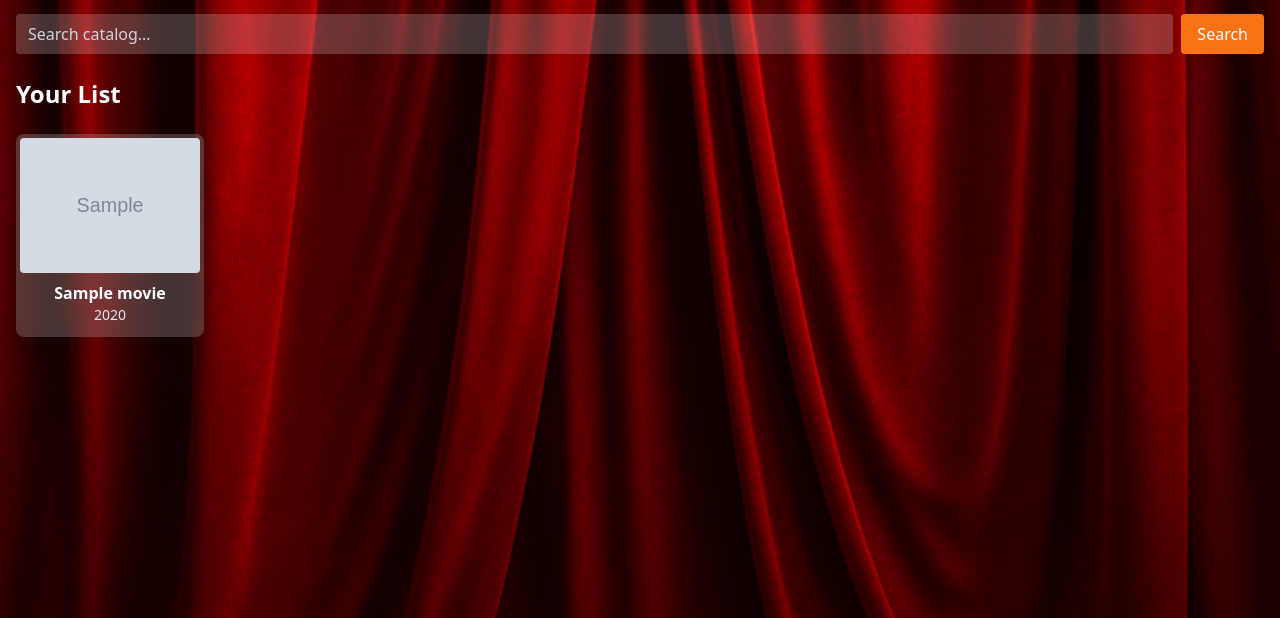
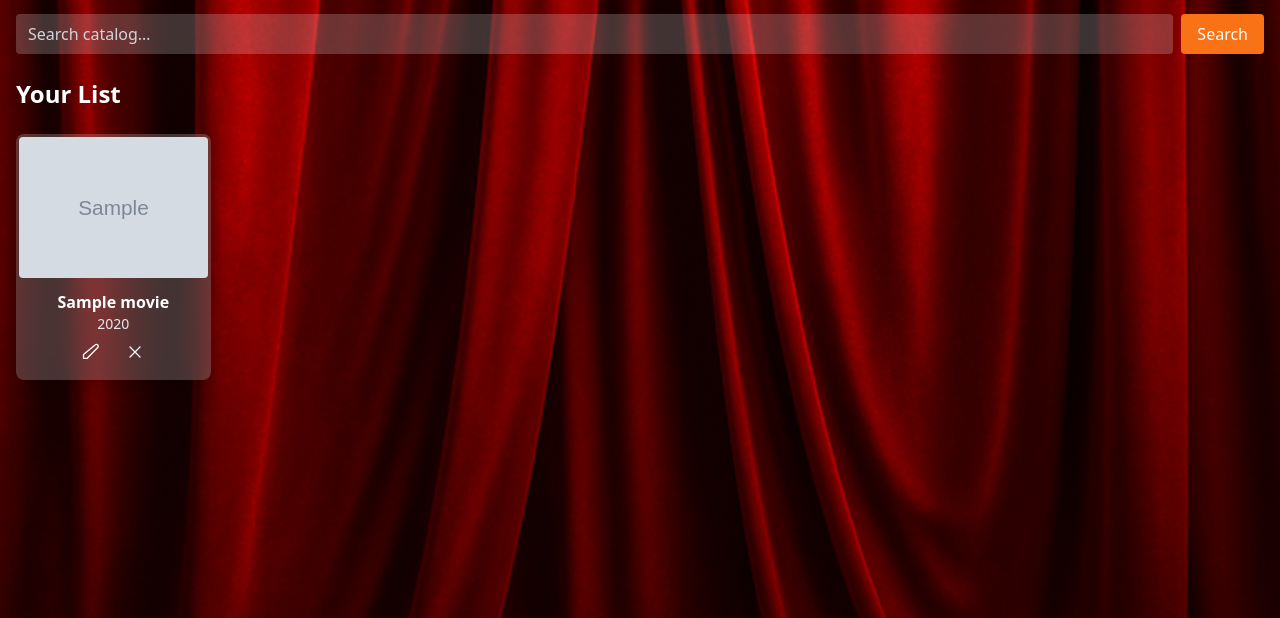
Before and after one commit to MartinEnke/Movie_Web_App, a Python web app: template templates/user_movies.html in a window 1280 px wide. Shown: the part 182-800 px from the top of the page. Run offline with Jinja, Linux system fonts and the light colour scheme; the template is opened without the code that fills it: most values are stand-ins (such as "Sample title", 1, 10 or a date in 2020); grey boxes marked "Sample" are stand-in pictures; some libraries are stand-ins or nearby versions.

Commit message:
add movie via user search, update, delete-warning

```diff
--- a/static/custom.css
+++ b/static/custom.css
@@ -35,6 +35,11 @@ body {
   background-size: cover;
 }
 
+form input,
+form textarea,
+form select {
+  color: black;
+}
 
 /* Example: style your footer */
 footer {
--- a/templates/movie_detail.html
+++ b/templates/movie_detail.html
@@ -23,6 +23,10 @@
         <p class="text-gray-200">Genre: {{ movie.genre }}</p>
       {% endif %}
       <p class="text-gray-200">Directed by: {{ movie.director or 'Unknown' }}</p>
+
+      {% if movie.rating is not none %}
+        <p class="text-gray-200">Rating: {{ '%.1f'|format(movie.rating) }}/10</p>
+      {% endif %}
 
       {% if movie.plot %}
         <h3 class="text-2xl font-semibold mt-4">Plot</h3>
--- a/templates/update_movie.html
+++ b/templates/update_movie.html
@@ -10,7 +10,7 @@
     <div>
       <label for="name" class="block text-sm font-medium">Title*</label>
       <input type="text" name="name" id="name" required
-             value="{{ movie.name }}"
+             value="{{ movie.title }}"
              class="mt-1 block w-full rounded-md border-gray-300 shadow-sm">
     </div>
 
--- a/templates/user_movies.html
+++ b/templates/user_movies.html
@@ -1,4 +1,3 @@
-{# templates/user_movies.html #}
 {% extends "base.html" %}
 {% block title %}{{ user.name }}’s Movies – CineSis{% endblock %}
 
@@ -9,7 +8,6 @@
     </a>
   </h2>
 
-  {# — Search Form — #}
   <form method="get"
         action="{{ url_for('main.user_movies', user_id=user.id) }}"
         class="mb-6 flex space-x-2">
@@ -29,19 +27,14 @@
       Results for “{{ query }}”
     </h3>
 
-    {# --- New matches (can +Add) --- #}
     {% if new_results %}
-      <div class="grid grid-cols-2 sm:grid-cols-3 md:grid-cols-4 lg:grid-cols-6 gap-6 mb-8">
+      <div class="grid grid-cols-2 sm:grid-cols-3 md:grid-cols-4 lg:grid-cols-6 gap-4 mb-8">
         {% for m in new_results %}
-          <div class="group relative bg-white bg-opacity-20 backdrop-blur-md rounded-lg shadow-lg
-                      flex flex-col p-1 transition duration-200 hover:bg-opacity-30 hover:shadow-xl">
-            {# full-card link overlay #}
-            <a href="{{ url_for('main.movie_detail', movie_id=m.id) }}"
-               class="absolute inset-0 z-10"></a>
+          <div class="group relative bg-white bg-opacity-20 backdrop-blur-md rounded-lg shadow-lg flex flex-col p-1 transition duration-200 hover:bg-opacity-30 hover:shadow-xl">
+            <a href="{{ url_for('main.movie_detail', movie_id=m.id) }}" class="absolute inset-0 z-10"></a>
 
             {% if m.poster %}
-              <img src="{{ m.poster }}" alt="{{ m.title }}"
-                   class="w-full h-auto max-h-72 object-contain rounded">
+              <img src="{{ m.poster }}" alt="{{ m.title }}" class="w-full h-auto max-h-72 object-contain rounded">
             {% else %}
               <div class="w-full h-72 bg-gray-800 flex items-center justify-center rounded">
                 <span class="text-gray-500">No Image</span>
@@ -53,12 +46,9 @@
               <p class="text-gray-200 text-sm">{{ m.year or '—' }}</p>
             </div>
 
-            <form method="post"
-                  action="{{ url_for('main.add_existing_movie', user_id=user.id, movie_id=m.id) }}"
-                  class="absolute top-2 right-2 opacity-0 group-hover:opacity-100 transition-opacity z-20">
+            <form method="post" action="{{ url_for('main.add_existing_movie', user_id=user.id, movie_id=m.id) }}" class="absolute bottom-2 right-2 opacity-100 sm:opacity-0 sm:group-hover:opacity-100 transition-opacity z-20">
               <input type="hidden" name="q" value="{{ query }}">
-              <button type="submit"
-                      class="px-2 py-1 rounded bg-black bg-opacity-70 text-white hover:bg-opacity-30">
+              <button type="submit" class="px-2 py-1 rounded bg-black bg-opacity-70 text-white hover:bg-opacity-30">
                 + Add
               </button>
             </form>
@@ -67,20 +57,15 @@
       </div>
     {% endif %}
 
-    {# --- Already owned (read-only) --- #}
     {% if owned_results %}
       <h4 class="text-xl font-semibold mb-4 text-gray-300">Already in your list</h4>
-      <div class="grid grid-cols-2 sm:grid-cols-3 md:grid-cols-4 lg:grid-cols-6 gap-6 mb-8">
+      <div class="grid grid-cols-2 sm:grid-cols-3 md:grid-cols-4 lg:grid-cols-6 gap-4 mb-8">
         {% for m in owned_results %}
-          <div class="group relative bg-white bg-opacity-20 backdrop-blur-md rounded-lg shadow-lg
-                      flex flex-col p-1 transition duration-200 hover:bg-opacity-30 hover:shadow-xl">
-            {# full-card link overlay #}
-            <a href="{{ url_for('main.movie_detail', movie_id=m.id) }}"
-               class="absolute inset-0 z-10"></a>
+          <div class="group relative bg-white bg-opacity-20 backdrop-blur-md rounded-lg shadow-lg flex flex-col p-1 transition duration-200 hover:bg-opacity-30 hover:shadow-xl">
+            <a href="{{ url_for('main.movie_detail', movie_id=m.id) }}" class="absolute inset-0 z-10"></a>
 
             {% if m.poster %}
-              <img src="{{ m.poster }}" alt="{{ m.title }}"
-                   class="w-full h-auto max-h-72 object-contain rounded">
+              <img src="{{ m.poster }}" alt="{{ m.title }}" class="w-full h-auto max-h-72 object-contain rounded">
             {% else %}
               <div class="w-full h-72 bg-gray-800 flex items-center justify-center rounded">
                 <span class="text-gray-500">No Image</span>
@@ -92,9 +77,7 @@
               <p class="text-gray-400 text-sm">{{ m.year or '—' }}</p>
             </div>
 
-            <span
-              class="absolute top-2 right-2 px-2 py-1 rounded bg-black bg-opacity-70 text-white
-                     opacity-0 group-hover:opacity-100 transition-opacity z-20">
+            <span class="absolute bottom-2 right-2 px-2 py-1 rounded bg-black bg-opacity-70 text-white opacity-100 sm:opacity-0 sm:group-hover:opacity-100 transition-opacity z-20">
               In list
             </span>
           </div>
@@ -107,17 +90,15 @@
     {% endif %}
   {% endif %}
 
-  {# — Your saved list — #}
   <h3 class="text-2xl font-semibold mb-6 text-white">Your List</h3>
 
   {% if movies %}
-    <div class="grid grid-cols-2 sm:grid-cols-3 md:grid-cols-4 lg:grid-cols-6 gap-6">
+    <div class="grid grid-cols-2 sm:grid-cols-3 md:grid-cols-4 lg:grid-cols-6 gap-4">
       {% for m in movies %}
         <div class="group relative bg-white bg-opacity-20 backdrop-blur-md rounded-lg shadow-lg
-                    flex flex-col p-1 transition duration-200 hover:bg-opacity-30 hover:shadow-xl">
-          {# full-card link overlay #}
-          <a href="{{ url_for('main.movie_detail', movie_id=m.id) }}"
-             class="absolute inset-0 z-10"></a>
+            flex flex-col transition duration-200 hover:bg-opacity-30 hover:shadow-xl
+            overflow-hidden"
+     style="padding: 3px 3px 0 3px;">
 
   {% if m.poster %}
     <img src="{{ m.poster }}" alt="{{ m.title }}"
@@ -128,20 +109,42 @@
     </div>
   {% endif %}
 
-          <div class="p-2 text-center">
+  <div class="text-center mt-3 px-1 pb-3 relative z-20">
     <p class="text-white font-semibold truncate">{{ m.title }}</p>
-            <p class="text-gray-200 text-sm">{{ m.year or '—' }}</p>
-          </div>
+    <p class="text-gray-200 text-sm mb-2">{{ m.year or '—' }}</p>
 
-          <form method="post"
-                action="{{ url_for('main.remove_movie', user_id=user.id, movie_id=m.id) }}"
-                class="absolute top-2 right-2 opacity-0 group-hover:opacity-100 transition-opacity z-20">
-            <button type="submit"
-                    class="px-2 py-1 rounded bg-black bg-opacity-70 text-white hover:bg-opacity-30">
-              Remove
+    <div class="flex justify-center gap-6">
+  <!-- Edit icon -->
+  <a href="{{ url_for('main.update_movie', user_id=user.id, movie_id=m.id) }}"
+     class="text-white hover:text-orange-400">
+    <svg xmlns="http://www.w3.org/2000/svg" fill="none"
+         viewBox="0 0 24 24" stroke-width="1.5" stroke="currentColor"
+         class="w-5 h-5">
+      <path stroke-linecap="round" stroke-linejoin="round"
+            d="M16.862 3.487a2.25 2.25 0 113.182 3.182L7.5 19.5H3v-4.5L16.862 3.487z"/>
+    </svg>
+  </a>
+
+  <!-- Remove icon -->
+  <form method="post" action="{{ url_for('main.remove_movie', user_id=user.id, movie_id=m.id) }}"
+        onsubmit="return confirm('Are you sure you want to remove this movie?')">
+    <button type="submit" class="text-white hover:text-red-400">
+      <svg xmlns="http://www.w3.org/2000/svg" fill="none"
+           viewBox="0 0 24 24" stroke-width="1.5" stroke="currentColor"
+           class="w-5 h-5">
+        <path stroke-linecap="round" stroke-linejoin="round"
+              d="M6 18L18 6M6 6l12 12"/>
+      </svg>
     </button>
   </form>
 </div>
+  </div>
+
+  <!-- FULL-CARD CLICK LINK placed LAST so buttons are clickable -->
+  <a href="{{ url_for('main.movie_detail', movie_id=m.id) }}"
+     class="absolute inset-0 z-10"></a>
+</div>
+
       {% endfor %}
     </div>
   {% else %}
```
Also changed, not shown: routes.py (+117 -13 lines), 1 other file. Lines whose indentation alone changed are shown as unchanged.
